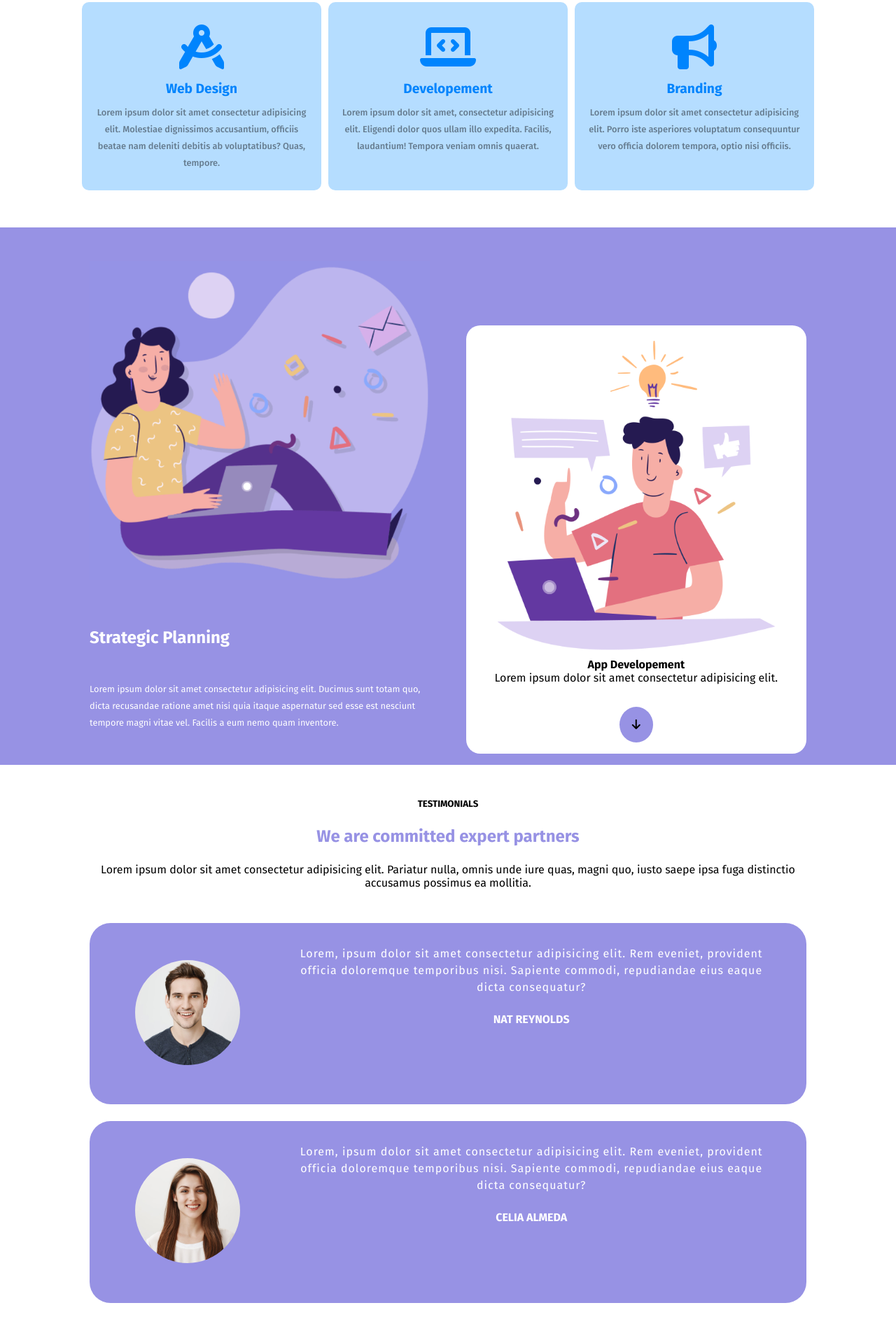
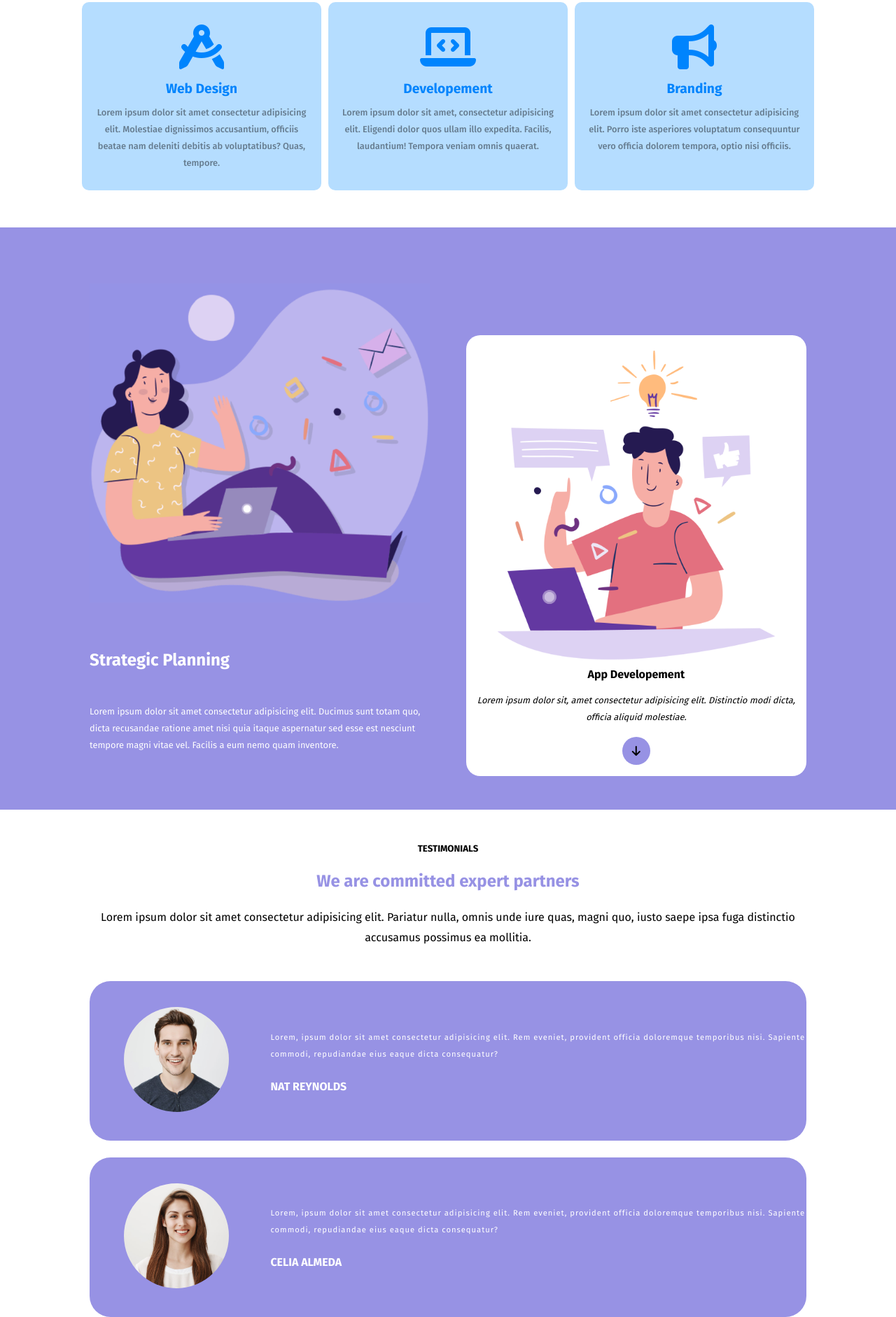
Before and after one commit to agostinoluca/htmlcss-responsive-layout, a plain HTML site: page index.html in a window 1280 px wide. Shown: the part 370-2252 px from the top of the page at 70% size. Drawn offline with Linux system fonts and the light colour scheme.

Commit message:
fix responsive

```diff
--- a/assets/css/style.css
+++ b/assets/css/style.css
@@ -318,12 +318,20 @@ img {
     background-color: var(--responsive-white);
 }
 
+.planning p {
+    line-height: 1.5rem;
+    font-size: 0.8rem;
+    padding: 1rem 0;
+}
+
 .planning .arrow_down {
     background-color: var(--responsive-violet_bg);
-    width: 3rem;
-    aspect-ratio: 1 / 1;
+    width: 40px;
+    height: 40px;
     border-radius: 100%;
-    margin: 2rem auto 0 auto;
+    margin: auto;
+    justify-content: center;
+    align-items: center;
 }
 
 /* Testimonials Section */
@@ -332,6 +340,9 @@ img {
     color: var(--responsive-violet_bg);
 }
 
+#testimonial-paragraph {
+    line-height: 1.8rem;
+}
 
 .testimonial_card {
     border-radius: 30px;
@@ -388,7 +399,8 @@ img {
 
 
 .benefits p {
-    line-height: 1.5rem;
+    line-height: 1.2rem;
+    font-size: 0.6rem;
     color: var(--responsive-light_grey);
 }
 
@@ -403,6 +415,10 @@ img {
 .about_us h2 {
     font-size: 2.5rem;
     color: var(--responsive-violet_bg);
+}
+
+.about_us p {
+    line-height: 1.8rem;
 }
 
 .about_us_card {
@@ -518,6 +534,50 @@ img {
         width: calc((100% / 12 * 9) - 0.6rem);
     }
 
+    .get_demo .phone {
+        margin: 0 0 -1rem 0;
+    }
+
+    .strategic_planning {
+        padding-bottom: 0;
+    }
+
+    .strategic_planning p {
+        padding: 0;
+    }
+
+    .testimonial_photo,
+    .biography {
+        max-width: 100%;
+        margin: auto;
+    }
+
+    .testimonials .testimonial_card{
+        display: flex;
+        align-items: center;
+        text-align: left;
+        padding: 1rem 0.7rem;
+    }
+
+    .testimonials .testimonial_card p{
+        padding: 0;
+        font-size: 0.7rem;
+    }
+
+    .about_us_card i {
+        font-size: 2rem;
+    }
+
+    .about_us h4 {
+        font-size: 1.5rem;
+        color: var(--responsive-violet_bg);
+        line-height: 2rem;
+    }
+
+    .about_us .btn {
+        letter-spacing: 0;
+    }
+
     .its_free .container,
     .site_footer .container {
         max-width: 450px;
@@ -560,5 +620,21 @@ img {
     .get_demo .col-8-lg{
         display: flex;
     }
+
+    .get_demo .phone {
+        margin: auto auto -1rem auto;
+    }
+
+    .strategic_planning {
+        padding: 5rem 1rem;
+    }
+
+    .app_development {
+        padding-bottom: 3rem;
+    }
+
+    .about_us_card i {
+        font-size: 3rem;
+    }
 }
 /* #endregion RESPONSIVE */
--- a/index.html
+++ b/index.html
@@ -96,9 +96,9 @@
                             <img src="./assets/img/planning2.png" alt="">
                             <h4>App Developement</h4>
                             <p>
-                                Lorem ipsum dolor sit amet consectetur adipisicing elit.
+                                <em>Lorem ipsum dolor sit, amet consectetur adipisicing elit. Distinctio modi dicta, officia aliquid molestiae.</em>
                             </p>
-                            <div class="arrow_down p-4"><i class="fa-solid fa-arrow-down"></i></div>
+                            <div class="arrow_down d-flex"><i class="fa-solid fa-arrow-down"></i></div>
                         </div>
                     </div>
                     <!-- /app development -->
@@ -111,7 +111,7 @@
             <div class="container">
                 <h5 class="p-6-bottom">TESTIMONIALS</h5>
                 <h2 class="p-6-bottom">We are committed expert partners</h2>
-                <p class="p-12-bottom">
+                <p id="testimonial-paragraph" class="p-12-bottom">
                     Lorem ipsum dolor sit amet consectetur adipisicing elit. Pariatur nulla, omnis unde iure quas, magni quo, iusto saepe ipsa fuga distinctio accusamus possimus ea mollitia.
                 </p>
                 <div class="testimonial_card d-flex">
```
